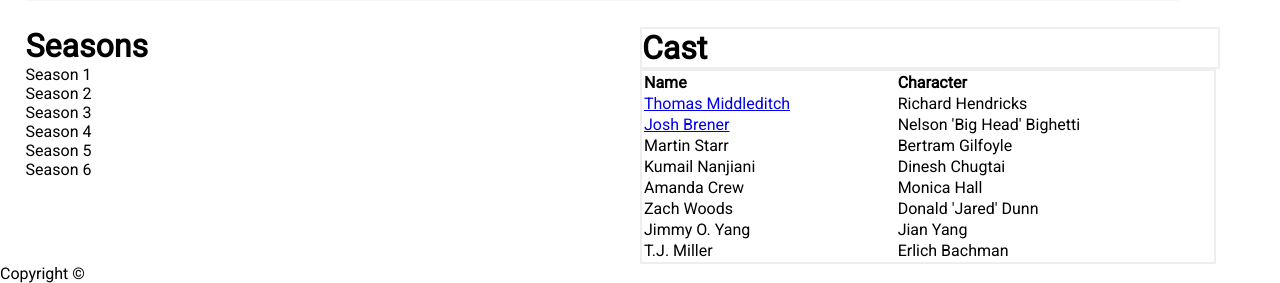
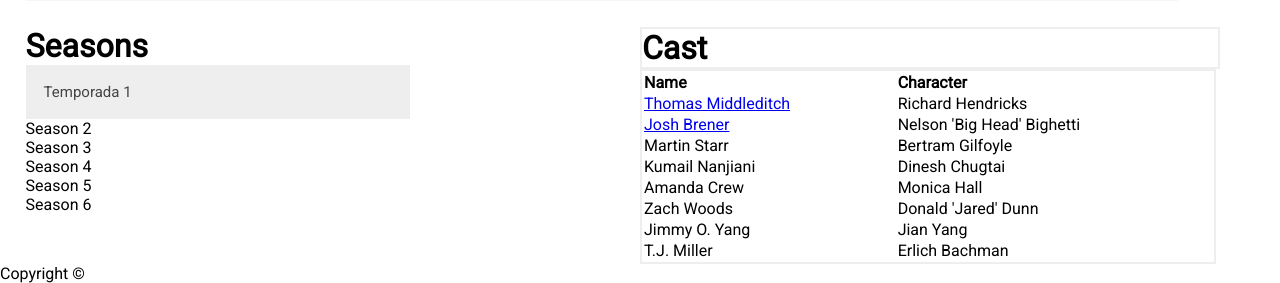
Before and after one commit to ScarletRyu/RetoACME, a PHP site: page /pagReto.html in a window 1280 px wide. Shown: the part 1059-1342 px from the top of the page. Run offline with PHP 8.4, Linux system fonts and the light colour scheme.

Commit message:
added js and accordion

```diff
--- /dev/null
+++ b/js/acordionscript.js
@@ -0,0 +1,15 @@
+// ----------------------DIVS-ACORDEON-----------------------
+var acc = document.getElementsByClassName("accordion");
+var i;
+
+for (i = 0; i < acc.length; i++) {
+  acc[i].addEventListener("click", function() {
+    this.classList.toggle("active");
+    var panel = this.nextElementSibling;
+    if (panel.style.maxHeight) {
+      panel.style.maxHeight = null;
+    } else {
+      panel.style.maxHeight = panel.scrollHeight + "px";
+    }
+  });
+}
--- a/pagReto.html
+++ b/pagReto.html
@@ -5,6 +5,7 @@
   <link href='https://fonts.googleapis.com/css?family=Source Code Pro' rel='stylesheet'>
   <link href='https://fonts.googleapis.com/css?family=Roboto' rel='stylesheet'>
   <link rel="stylesheet" type="text/css" href="style/css.css">
+   <script src="js/acordionscript.js"></script>
 </head>
 <body>
   <header  id="header">
@@ -27,10 +28,9 @@
   <div id="Temporadas">
     <h1>Seasons</h1>
     <!-- Season 1 -->
-    <div class="title">
-      Season 1
-    </div>
-    <div class="content">
+
+    <button class="accordion"> Temporada 1</button>
+    <div class="panel">
       <table>
         <tr>
           <td>Minimum Viable Product</td>
--- a/style/css.css
+++ b/style/css.css
@@ -63,3 +63,29 @@ li a {
   margin-left: 50%;
   width: 45%;
 }
+
+
+.accordion {
+  background-color: #eee;
+  color: #444;
+  cursor: pointer;
+  padding: 18px;
+  width: 100%;
+  border: none;
+  text-align: left;
+  outline: none;
+  font-size: 15px;
+  transition: 0.4s;
+}
+
+.active, .accordion:hover {
+  background-color: #ccc;
+}
+
+.panel {
+  padding: 0 18px;
+  background-color: white;
+  max-height: 0;
+  overflow: hidden;
+  transition: max-height 0.2s ease-out;
+}
```
Also changed, not shown: Merch.php (added, +77 -0 lines), script.js (added, +19 -0 lines).
